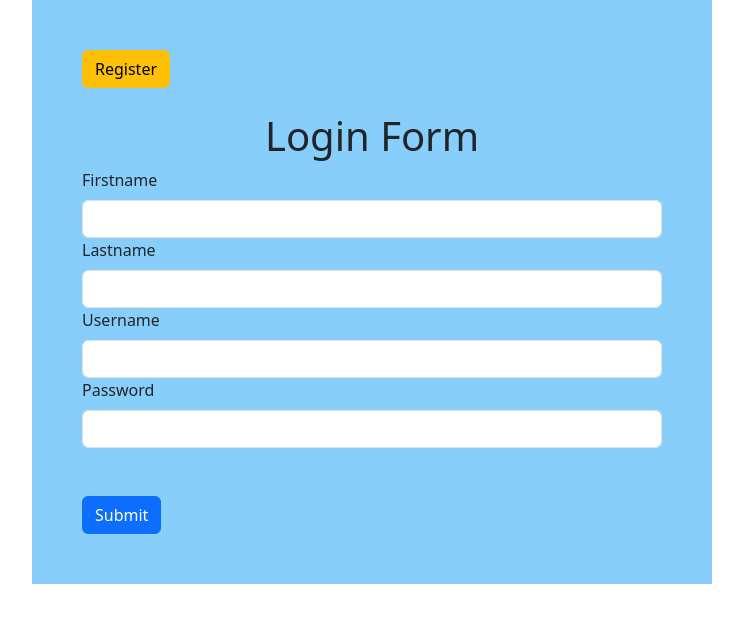
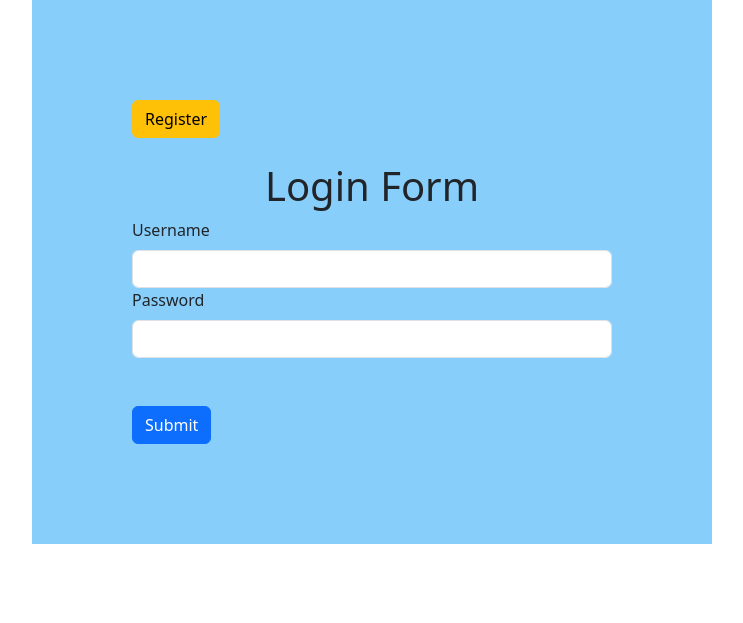
Before and after one commit to GloryAkinyi/DjangoRegistrationLogin, a Django app: page /login/ in a window 1280 px wide. Shown: the top 623 px of the page, without its empty margins (268-1011 px from the left). Run offline with Django 4.2, Linux system fonts and the light colour scheme; some libraries are stand-ins or nearby versions.

Commit message:
initial commit

```diff
--- a/templates/base.html
+++ b/templates/base.html
@@ -6,7 +6,10 @@
 </head>
 <body>
 
-<div style="background-color: lightskyblue;margin-right: 300px;margin-left: 300px;padding: 50px">
+<div style="background-color: lightskyblue;
+margin-right: 300px;
+margin-left: 300px;
+padding: 100px">
     {% block body %}
 
     {% endblock %}
--- a/templates/login.html
+++ b/templates/login.html
@@ -14,13 +14,10 @@
 <a href="{% url 'register' %}" class="btn btn-warning">Register</a><br><br>
 
 <h1 style="text-align: center">Login Form</h1>
+
 <form method="POST" action="{% url 'home' %}">
     {% csrf_token %}
-    <label for="fname" class="form-label">Firstname</label>
-    <input type="text" id="fname" name="firstname" class="form-control" required="required">
 
-    <label for="lname" class="form-label">Lastname</label>
-    <input type="text" id="fname" name="lastname" class="form-control" required="required">
 
     <label for="uname" class="form-label">Username</label>
     <input type="text" id="uname" name="username" class="form-control" required="required">
--- a/templates/register.html
+++ b/templates/register.html
@@ -10,7 +10,7 @@
     <script src="{% static 'js/bootstrap.min.js' %}"></script>
 </head>
 <body>
-<a href="{% url 'login' %}" class="btn btn-warning">Login</a><br><br>
+<a href="{% url 'login' %}" class="btn btn-warning">Go to Login</a><br><br>
 
 <h1 style="text-align: center">Registration Form</h1><br>
 <form method="POST">
```
Also changed, not shown: db.sqlite3.
